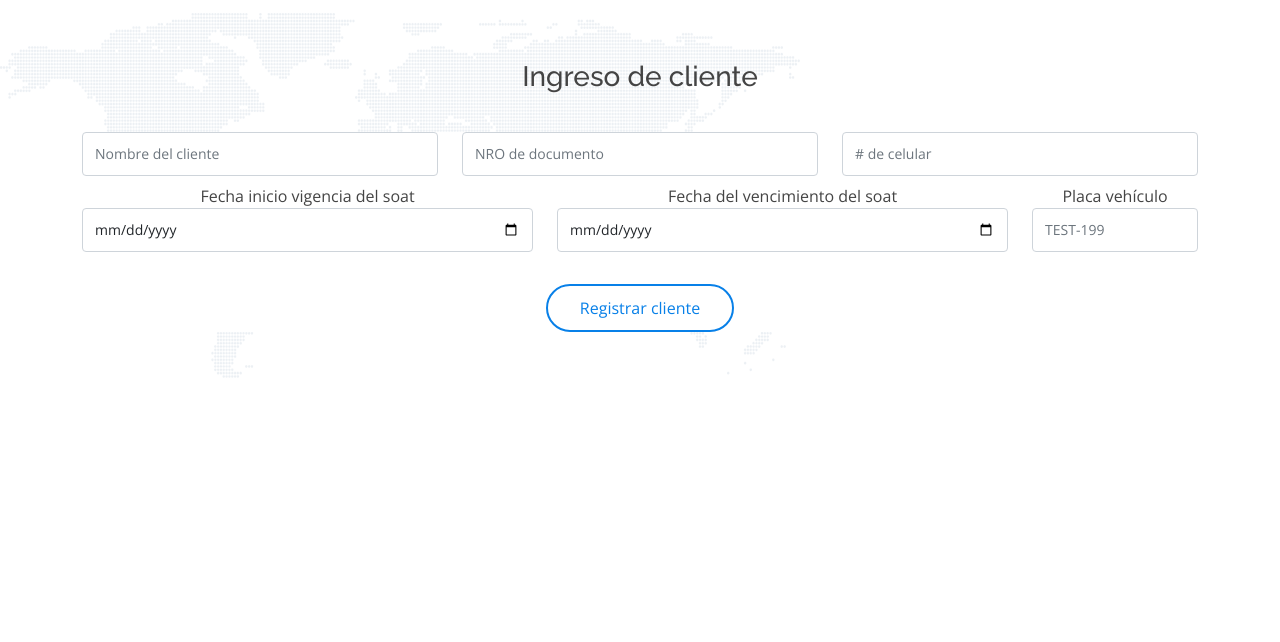
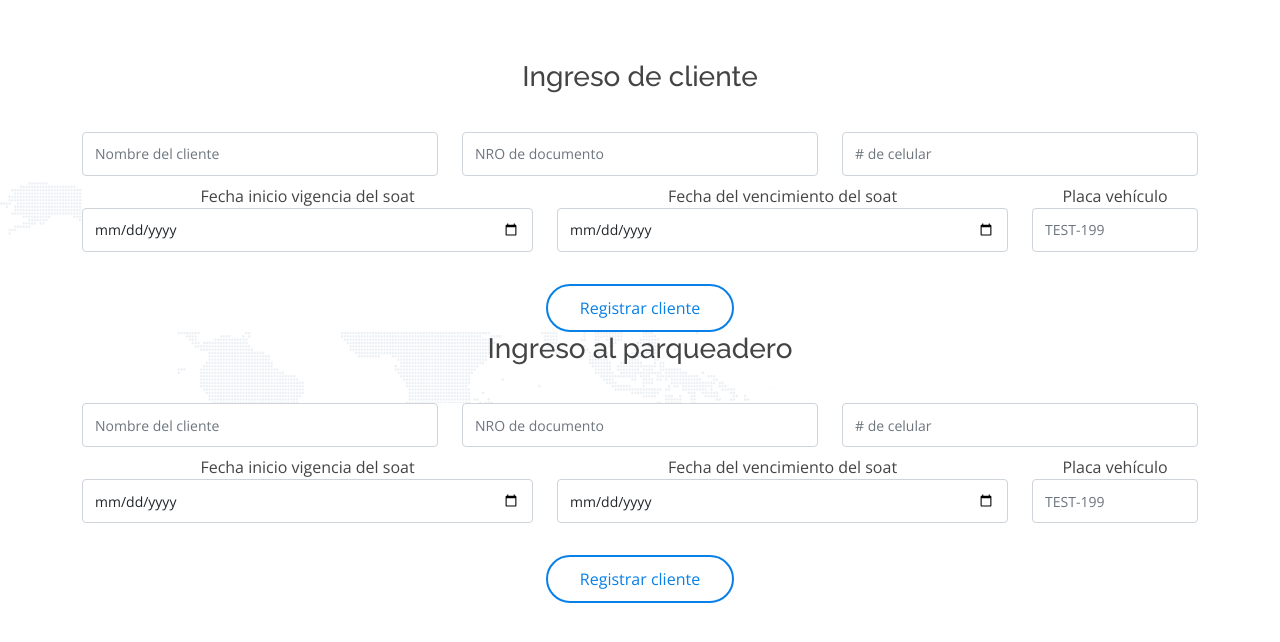
Before and after one commit to YanPulido/parkingutp, a React (Create React App) app: page /admin in a window 1280 px wide. Shown: the top 642 px of the page. Built offline with nearby package versions, Linux system fonts and the light colour scheme.

Commit message:
se elimina loader de la pagina y se agrega form ingreso al parqueadero

```diff
--- a/src/components/public/Admin.js
+++ b/src/components/public/Admin.js
@@ -155,12 +155,91 @@ export default class Admin extends Component {
                     </div>
                   </div>
 
+                  <div class="text-center">
+                    <br></br>
+                    <button type="submit">Registrar cliente</button>
+                  </div>
+                </form>
+
+
+                <div class="section-title">
+              <h3>Ingreso al parqueadero</h3>
+            </div>
+
+        <form  class="php-email-form">
+                  <div class="row">
+                    <div class="col-md-4 form-group">
+                      <input
+                        type="text"
+                        name="name"
+                        class="form-control"
+                        value={this.state.name} onChange={this.onChangeClientName}
+                        placeholder="Nombre del cliente"
+                        required
+                      />
+                    </div>
+                    <div class="col-md-4 form-group mt-3 mt-md-0">
+                      <input
+                        type="number"
+                        value={this.state.document} onChange={this.onChangeClientDocument}
+                        class="form-control"
+                        placeholder="NRO de documento"
+                        required
+                      />
+                    </div>
+                    <div class="col-md-4 form-group">
+                      <input
+                        type="number"
+                        value={this.state.phone} onChange={this.onChangeClientPhone}
+                        class="form-control"
+                        placeholder="# de celular"
+                        required
+                      />
+                    </div>
+                  </div>
+
+
+                  <div class="row">
+
+                    <div class="col-md-5 form-group mt-3 mt-md-0">
+                      Fecha inicio vigencia del soat
+                      <input
+                        type="date"
+                        value={this.state.startsoat} onChange={this.onChangeClientStartDate}
+                        class="form-control"
+                        placeholder="Fecha inicio soat"
+                        required
+                      />
+                    </div>
+                    <div class="col-md-5 form-group mt-3 mt-md-0">
+                      Fecha del vencimiento del soat
+                      <input
+                        type="date"
+                        value={this.state.finishsoat} onChange={this.onChangeClientFinishDate}
+                        class="form-control"
+                        placeholder="Fecha fin soat"
+                        required
+                      />
+                    </div>
+                    <div class="col-md-2 form-group mt-3 mt-md-0">
+                      Placa vehículo
+                      <input
+                        type="text"
+                        value={this.state.placa} onChange={this.onChangeClientPlaca}
+                        class="form-control"
+                        placeholder="TEST-199"
+                        required
+                      />
+                    </div>
+                  </div>
 
                   <div class="text-center">
                     <br></br>
                     <button type="submit">Registrar cliente</button>
                   </div>
                 </form>
+
+
               </div>
 
         </section>
--- a/src/components/public/Home.js
+++ b/src/components/public/Home.js
@@ -1375,7 +1375,7 @@ export default function Home() {
           <div class="credits"></div>
         </div>
       </footer>
-      <div id="preloader"></div>
+
       <a
         href="/#"
         class="back-to-top d-flex align-items-center justify-content-center"
```
